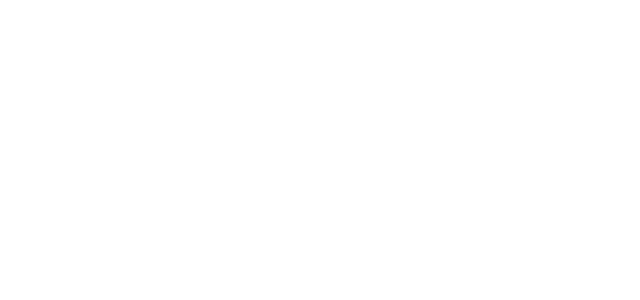
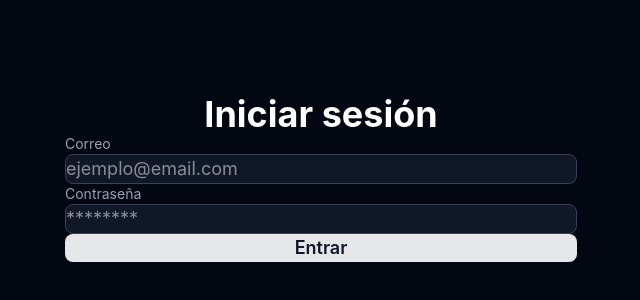
Before and after one commit to Elgrinch01/Proyecto-integrador, a React (Vite) app: page /login in a window 1280 px wide. Before the commit this address had no page. Shown: the part 222-522 px from the top of the page, without its empty margins (319-959 px from the left). Built offline with nearby package versions, Linux system fonts and the light colour scheme; no server answers.

Commit message:
feat: Arreglos Misceláneos

```diff
--- a/src/App.jsx
+++ b/src/App.jsx
@@ -2,11 +2,13 @@
 import Index from './pages/Index'
 import Reserva from './pages/Reserva'
 import './App.css'
+import Login from './pages/Login'
 
 function App() {
   return (
     <Routes>
       <Route path="/" element={<Index />} />
+      <Route path="/login" element={<Login />} />
       <Route path="/Index" element={<Index />} />
       <Route path="/reserva" element={<Reserva />} />
     </Routes>
--- a/src/pages/Login.jsx
+++ b/src/pages/Login.jsx
@@ -21,7 +21,7 @@
     const storedToken = getLocalStorage("token");
 
     if (storedUser && storedToken && storedUser.token === storedToken) {
-      redirect(storedUser.fullName + " ya tiene sesión activa", "/Index", "success");
+      redirect(storedUser.name + " ya tiene sesión activa", "/index", "success");
     } else {
       fetchUsers();
     }
@@ -41,9 +41,13 @@
       const userWithToken = { ...user, token };
       saveLocalStorage("user", userWithToken);
       saveLocalStorage("token", token);
-      redirect(user.fullName + " Bienvenido al sistema", "/Index", "success");
+
+    console.log("Saved user:", getLocalStorage("user")) //temporary
+    console.log("Saved token:", getLocalStorage("token"))
+
+      redirect(user.name + " Bienvenido al sistema", "/index", "success");
     } else {
-      redirect("El correo o la contraseña son incorrectos", "/", "error");
+      redirect("El correo o la contraseña son incorrectos", "error");
     }
   }
 
--- a/src/pages/Reserva.jsx
+++ b/src/pages/Reserva.jsx
@@ -35,7 +35,7 @@
     const storedToken = getLocalStorage("token")
 
     if (!storedUser || !storedToken || storedUser.token !== storedToken) {
-      redirect("Debes iniciar sesión para hacer una reserva", "/", "error")
+      redirect("Debes iniciar sesión para hacer una reserva", "/login", "error")
       return
     }
 
@@ -68,7 +68,7 @@
         }
 
         saveLocalStorage("reserva", reserva)
-        redirect("Reserva realizada con éxito para " + user.fullName, "/Index", "success")
+        redirect("Reserva realizada con éxito para " + user.fullName, "/index", "success")
     }
 
     const inputStyle = {
```
Also changed, not shown: src/router/routerApp.jsx (+12 -3 lines), 1 other file (tests, documents, lock files or other folders).
